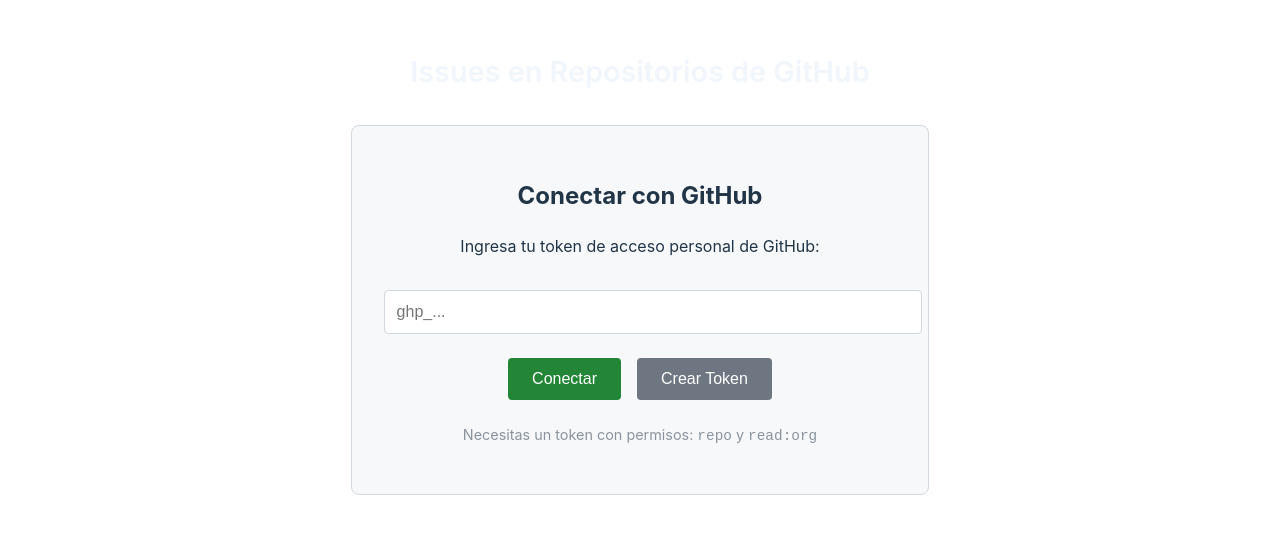
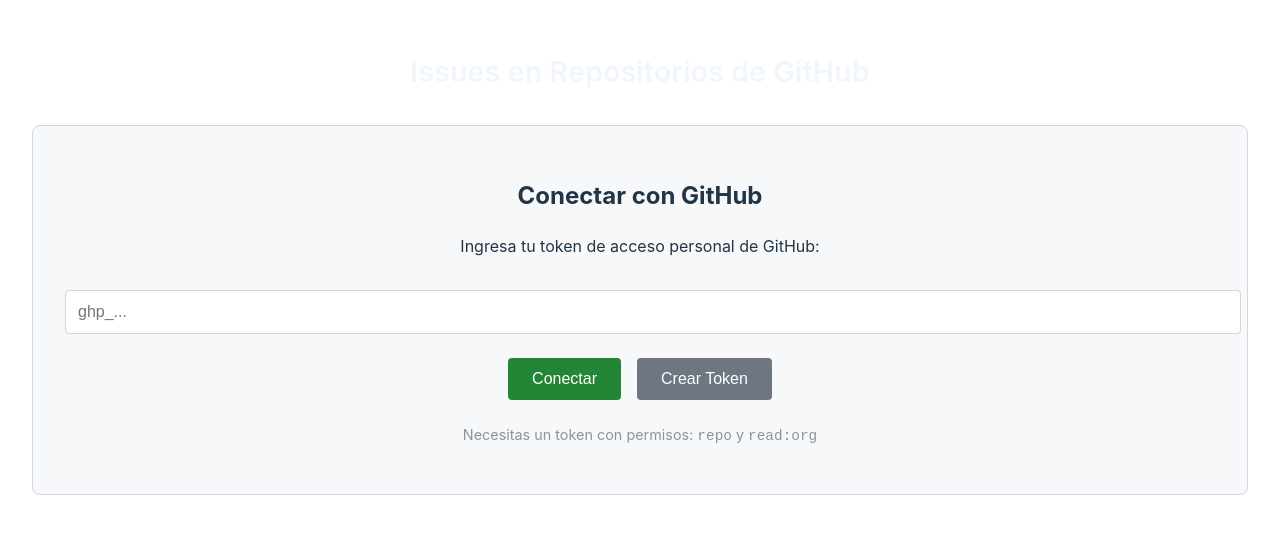
Before and after one commit to seyacat/github-issues, a Vue app: page / in a window 1280 px wide. Shown: the part 121-654 px from the top of the page. Built offline with nearby package versions, Linux system fonts and the light colour scheme; the HTML template or start-up script is replaced by a standard one.

Commit message:
grid formatting

```diff
--- a/src/style.css
+++ b/src/style.css
@@ -23,8 +23,9 @@
 }
 
 #app {
-  max-width: 1280px;
-  margin: 0 auto;
+  width: 100%;
+  max-width: none;
+  margin: 0;
   padding: 2rem;
   text-align: center;
 }
@@ -38,8 +39,8 @@
 
 .container {
   width: 100%;
-  max-width: 800px;
-  margin: 0 auto;
+  max-width: none;
+  margin: 0;
 }
 
 .auth-section {
@@ -85,6 +86,21 @@
 
 .issues-list {
   text-align: left;
+  display: grid;
+  grid-template-columns: 1fr;
+  gap: 2rem;
+}
+
+@media (min-width: 768px) {
+  .issues-list {
+    grid-template-columns: repeat(2, 1fr);
+  }
+}
+
+@media (min-width: 1024px) {
+  .issues-list {
+    grid-template-columns: repeat(3, 1fr);
+  }
 }
 
 .issue-item {
```
